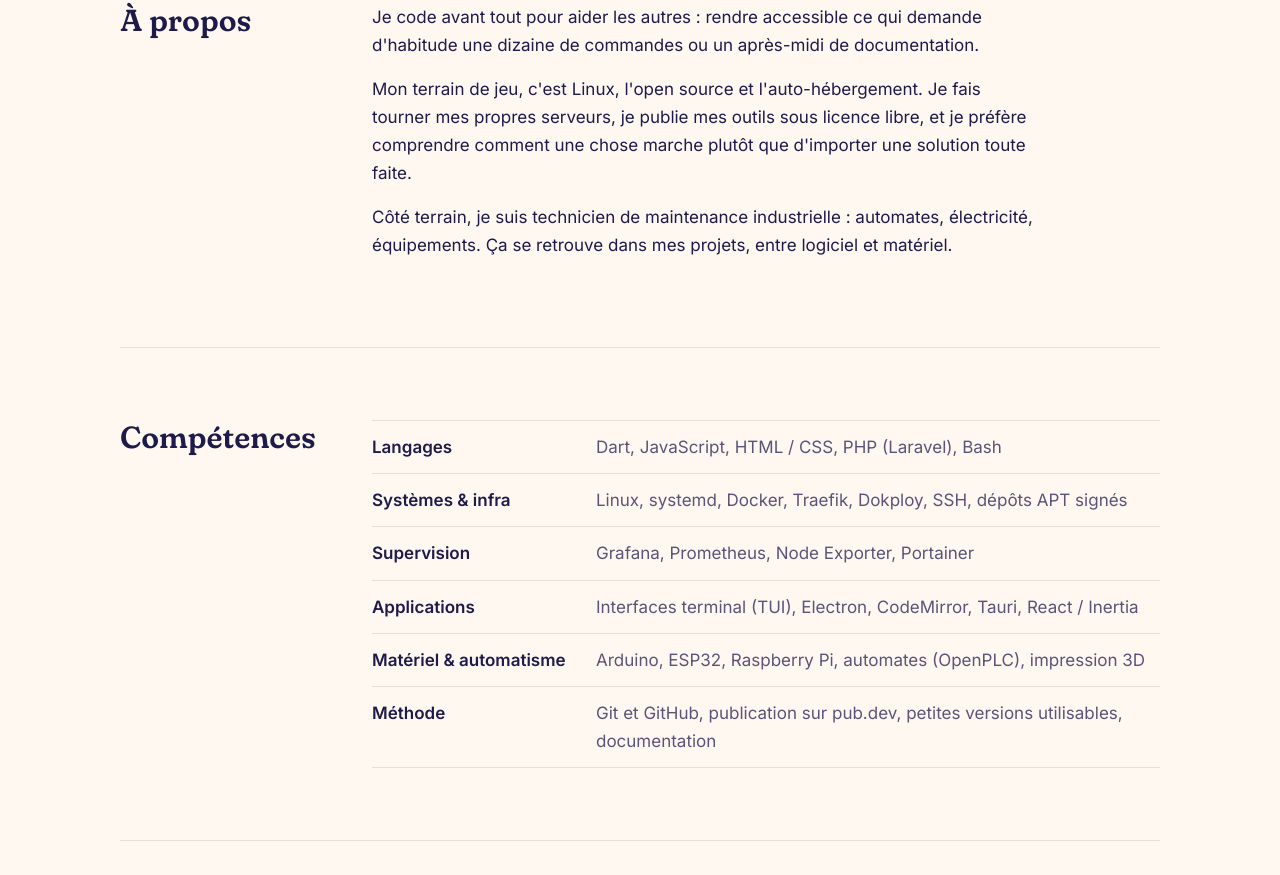
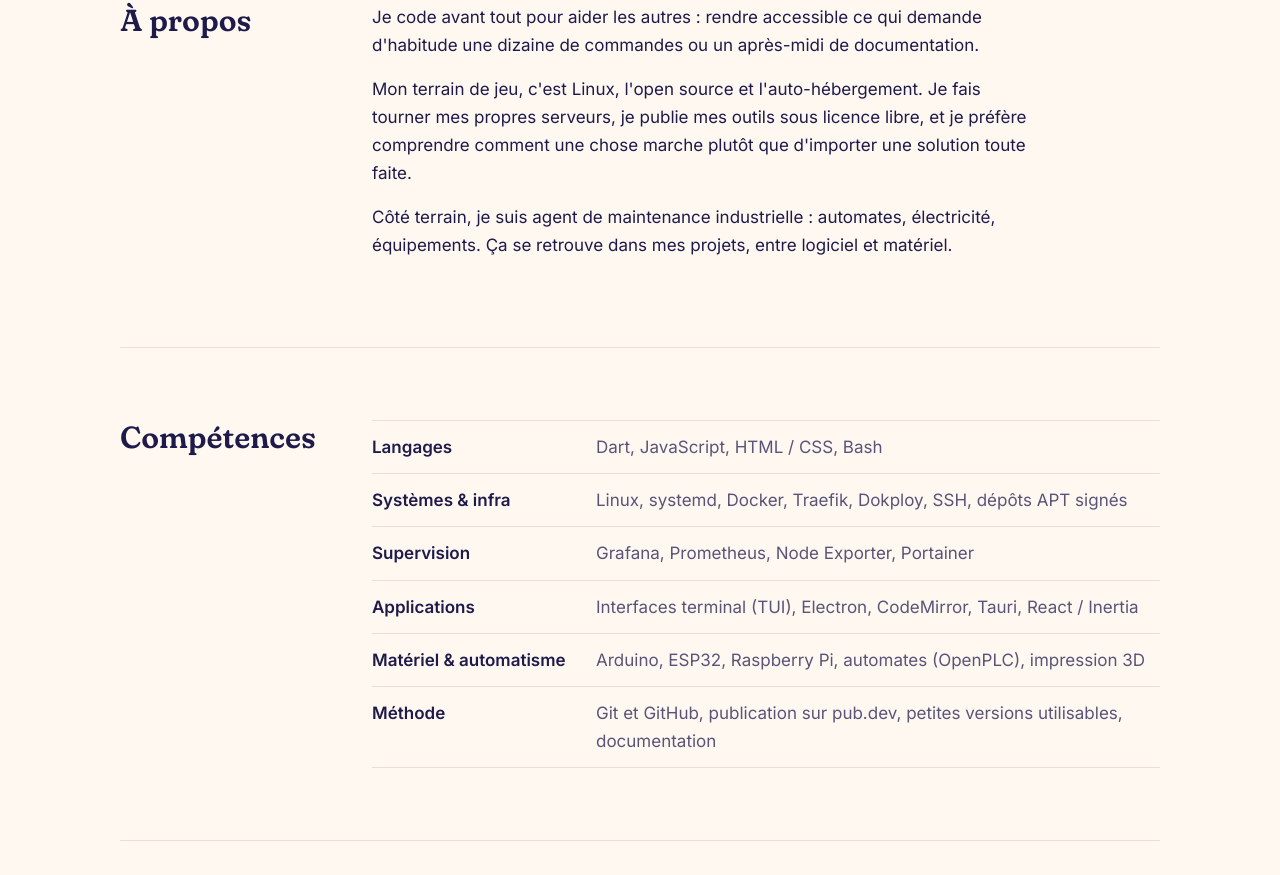
Before and after one commit to nuageeee/portfolio, a website built with Vite: page index.html in a window 1280 px wide. Shown: the part 885-1760 px from the top of the page. Built offline with nearby package versions, Linux system fonts and the light colour scheme.

```diff
--- a/index.html
+++ b/index.html
@@ -161,7 +161,7 @@
               comment une chose marche plutôt que d'importer une solution toute faite.
             </p>
             <p>
-              Côté terrain, je suis technicien de maintenance industrielle&nbsp;: automates,
+              Côté terrain, je suis agent de maintenance industrielle&nbsp;: automates,
               électricité, équipements. Ça se retrouve dans mes projets, entre logiciel et matériel.
             </p>
 
@@ -175,7 +175,7 @@
             <dl class="toolbox">
               <div>
                 <dt>Langages</dt>
-                <dd>Dart, JavaScript, HTML / CSS, PHP (Laravel), Bash</dd>
+                <dd>Dart, JavaScript, HTML / CSS, Bash</dd>
               </div>
               <div>
                 <dt>Systèmes & infra</dt>
@@ -213,15 +213,9 @@
                 utilisateurs, suivre les processus, activer ou couper les services systemd. Le tout dans
                 une interface terminal, utilisable en SSH, sans retenir une dizaine de commandes.
               </p>
-
-              <!--
-                CAPTURE DE VIGIE : dépose ton image dans public/vigie.png (ou un .gif),
-                puis enlève les marques de commentaire autour du bloc <figure> ci-dessous.
-
               <figure class="shot">
                 <img src="/vigie.png" alt="L'interface de Vigie dans un terminal" loading="lazy" />
               </figure>
-              -->
 
               <ul class="feature-facts">
                 <li>Interface plein écran, souris et shell bash intégré</li>
```
Also changed, not shown: public/vigie.png (added).
